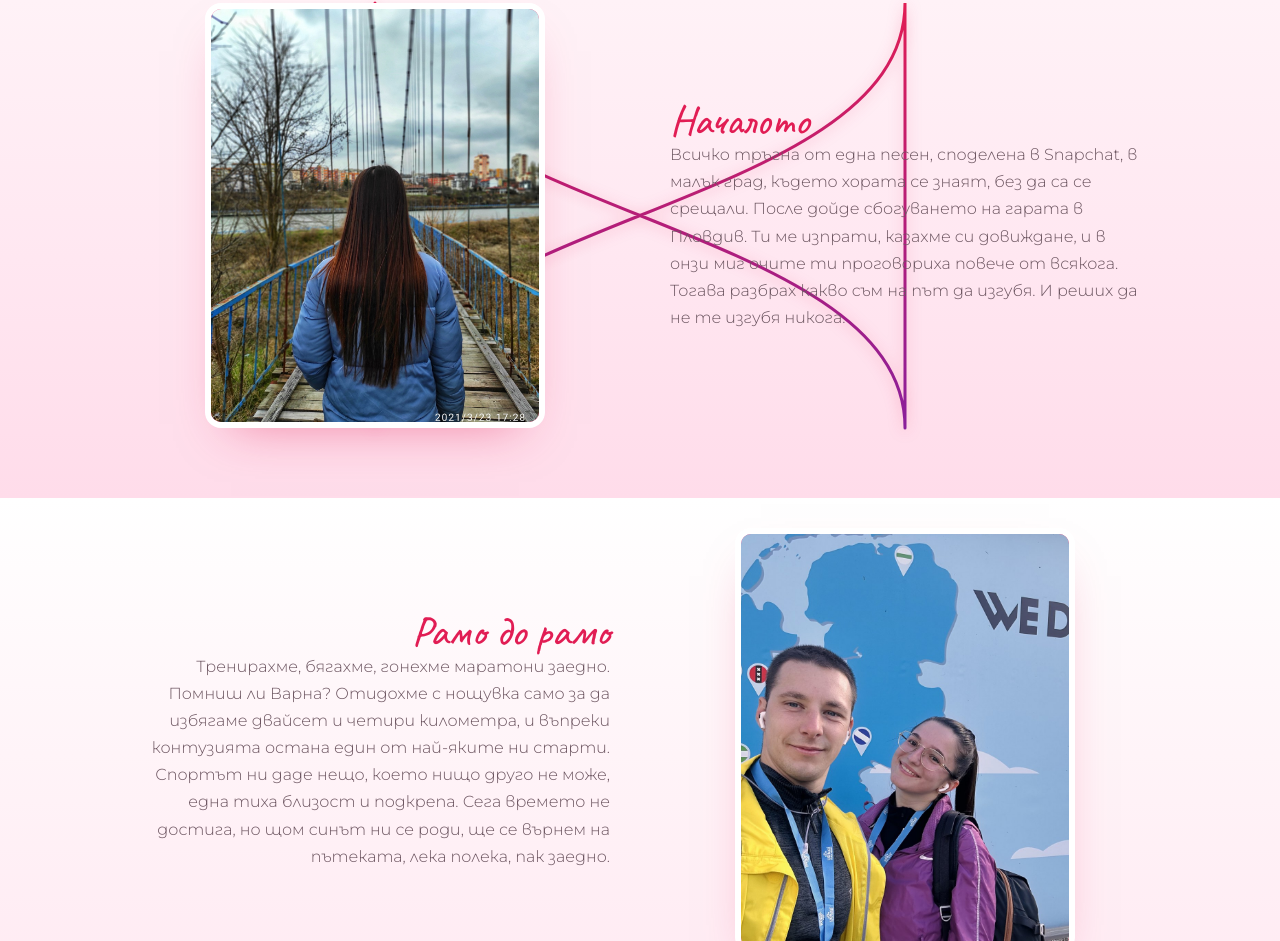
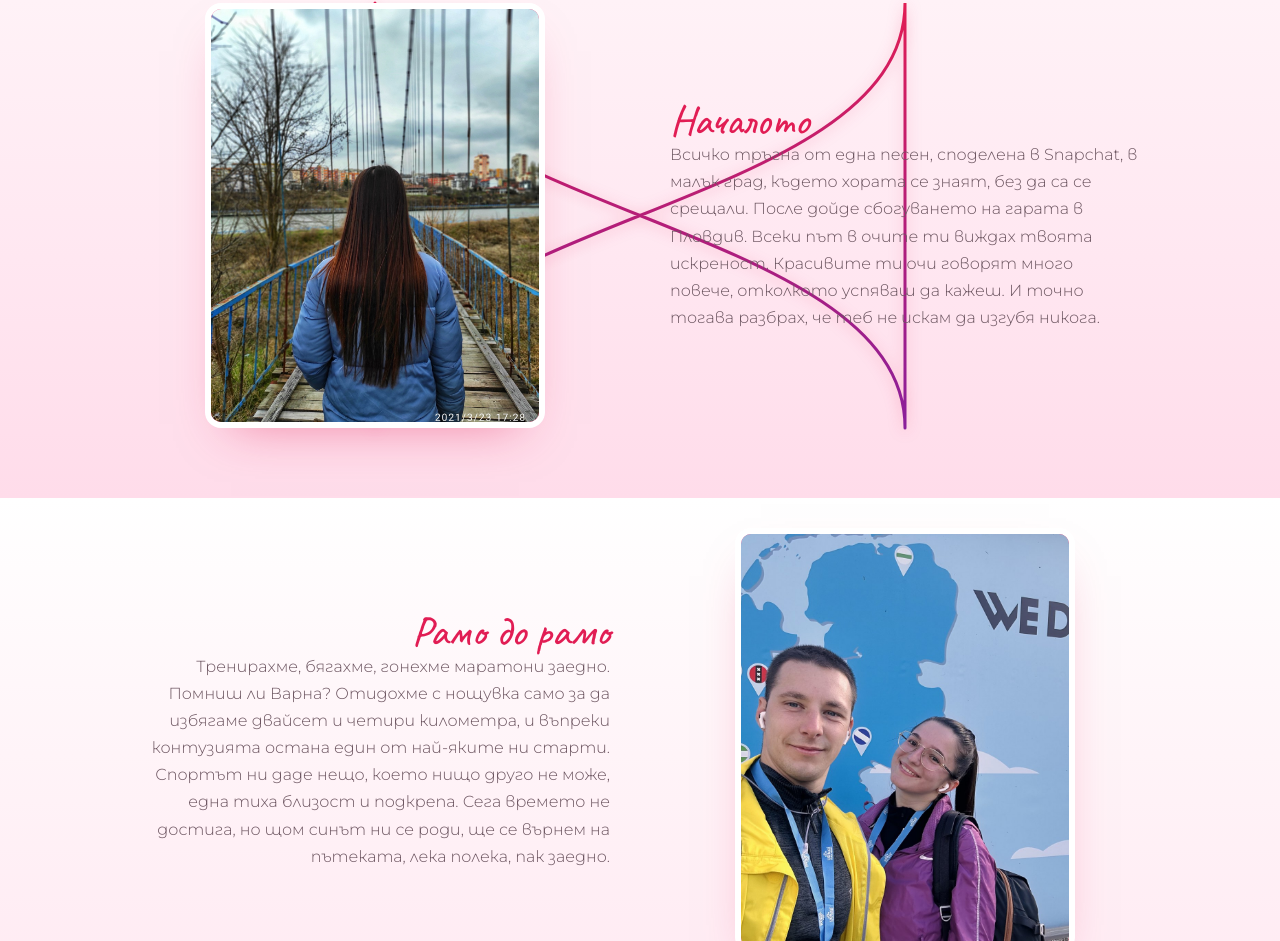
Before and after one commit to Yanko97/10-godini, a plain HTML site: page index.html in a window 1280 px wide. Shown: the part 1102-2043 px from the top of the page. Drawn offline with nearby package versions, Linux system fonts and the light colour scheme.

Commit message:
Началото: текст за искреността в очите ѝ

```diff
--- a/index.html
+++ b/index.html
@@ -205,7 +205,7 @@
 
         <div class="step step--left reveal">
           <div class="step-photo"><div class="photo-card"><img src="snimki/p01.jpg" alt="" onerror="this.style.display='none'"><svg class="ph-heart" viewBox="0 0 24 24" fill="currentColor"><path d="M12 21s-7.5-4.7-10-9.2C.6 9 1.6 5.6 4.7 4.7 7 4 9 5.2 12 8c3-2.8 5-4 7.3-3.3 3.1.9 4.1 4.3 2.7 7.1C19.5 16.3 12 21 12 21z"/></svg></div></div>
-          <div class="step-text"><div class="year">Началото</div><p>Всичко тръгна от една песен, споделена в Snapchat, в малък град, където хората се знаят, без да са се срещали. После дойде сбогуването на гарата в Пловдив. Ти ме изпрати, казахме си довиждане, и в онзи миг очите ти проговориха повече от всякога. Тогава разбрах какво съм на път да изгубя. И реших да не те изгубя никога.</p></div>
+          <div class="step-text"><div class="year">Началото</div><p>Всичко тръгна от една песен, споделена в Snapchat, в малък град, където хората се знаят, без да са се срещали. После дойде сбогуването на гарата в Пловдив. Всеки път в очите ти виждах твоята искреност. Красивите ти очи говорят много повече, отколкото успяваш да кажеш. И точно тогава разбрах, че теб не искам да изгубя никога.</p></div>
         </div>
 
         <div class="step step--right reveal">
```
